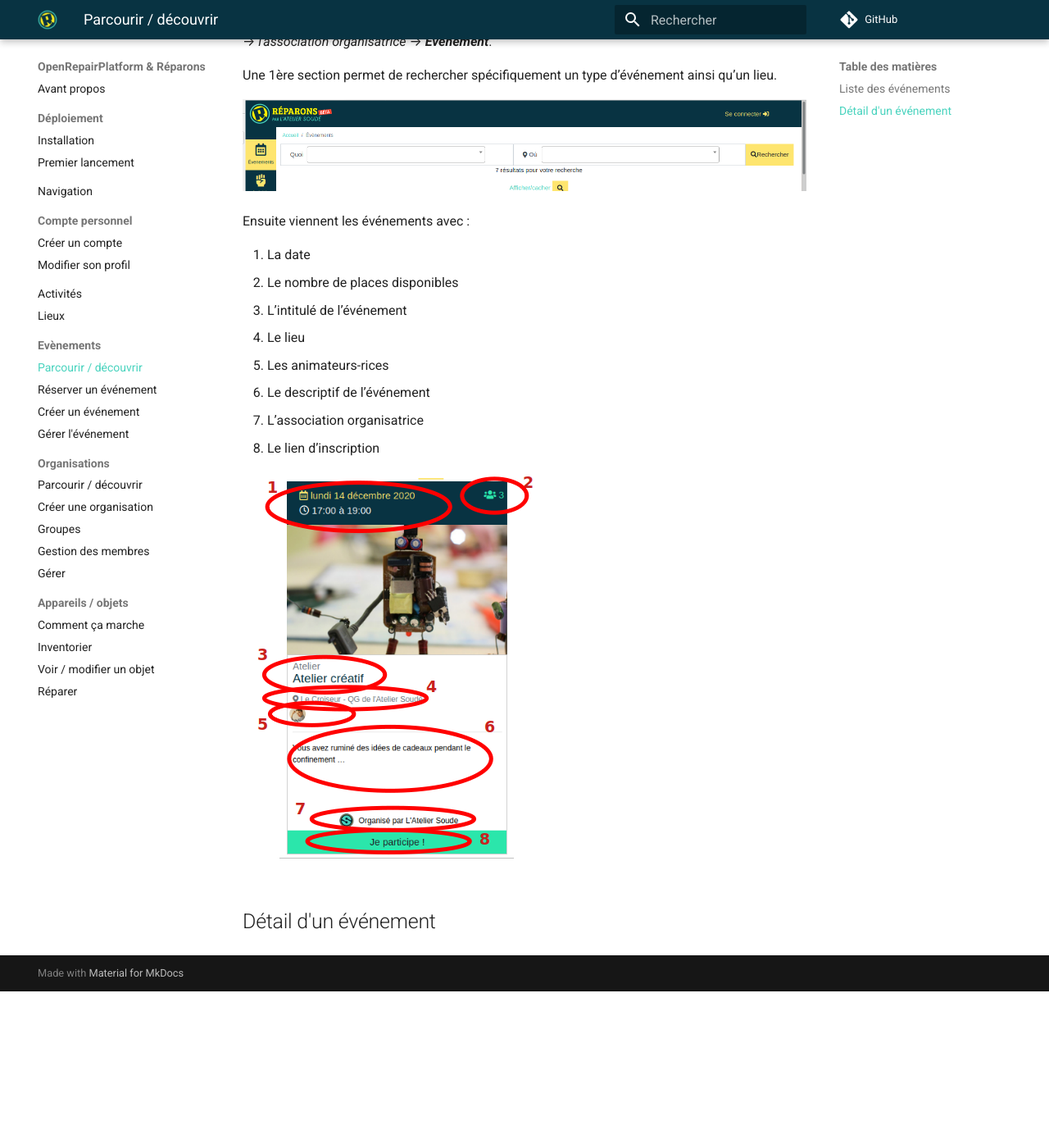
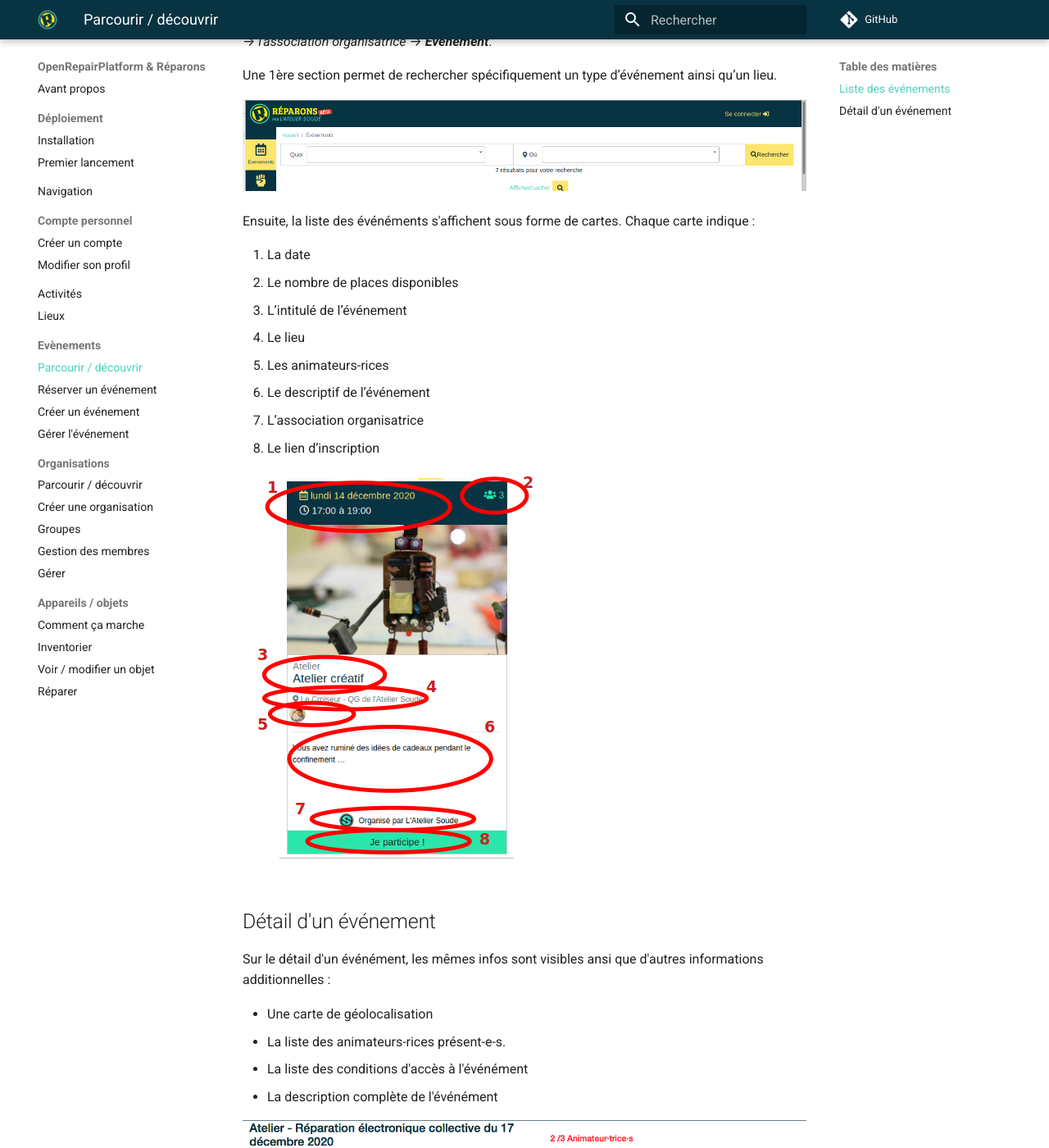
Before and after one commit to AtelierSoude/OpenRepairPlatform-docmentation, an MkDocs documentation site: the page built from docs/event/event-index.md, in a window 1280 px wide and 1400 px high, scrolled down 244 px. Shown: the whole window at 82% size. Built offline with MkDocs 1.6.1 and Material for MkDocs 9.7.7, drawn with Linux system fonts in a browser that asks for light colours; nearby versions of some CDN libraries; comment, search, counter and statistics services are not loaded; before the commit the page ends 1453 px from its top, so only the background shows below that.

Commit message:
event detail doc

```diff
--- a/docs/event/event-index.md
+++ b/docs/event/event-index.md
@@ -7,7 +7,7 @@ Une 1ère section permet de rechercher spécifiquement un type d’événement a
 
 ![Bandeau évènement](../assets/event/Evenement.png)
 
-Ensuite viennent les événements avec :
+Ensuite, la liste des événéments s'affichent sous forme de cartes. Chaque carte indique :
 
 1. La date
 2. Le nombre de places disponibles
@@ -21,3 +21,12 @@ Ensuite viennent les événements avec :
 ![Détail de l'évènement](../assets/event/DetailEvenement.png)
 
 ## Détail d'un événement
+
+Sur le détail d'un événément, les mêmes infos sont visibles ansi que d'autres informations additionnelles :
+
+- Une carte de géolocalisation
+- La liste des animateurs-rices présent-e-s.
+- La liste des conditions d'accès à l'événément
+- La description complète de l'événément
+
+![Full event](../assets/event/full-event.png)
```
Also changed, not shown: docs/deploiement/installation.md (+3 -0 lines), docs/event/manage-event.md (+3 -1 lines), docs/assets/event/full-event.png (added).
